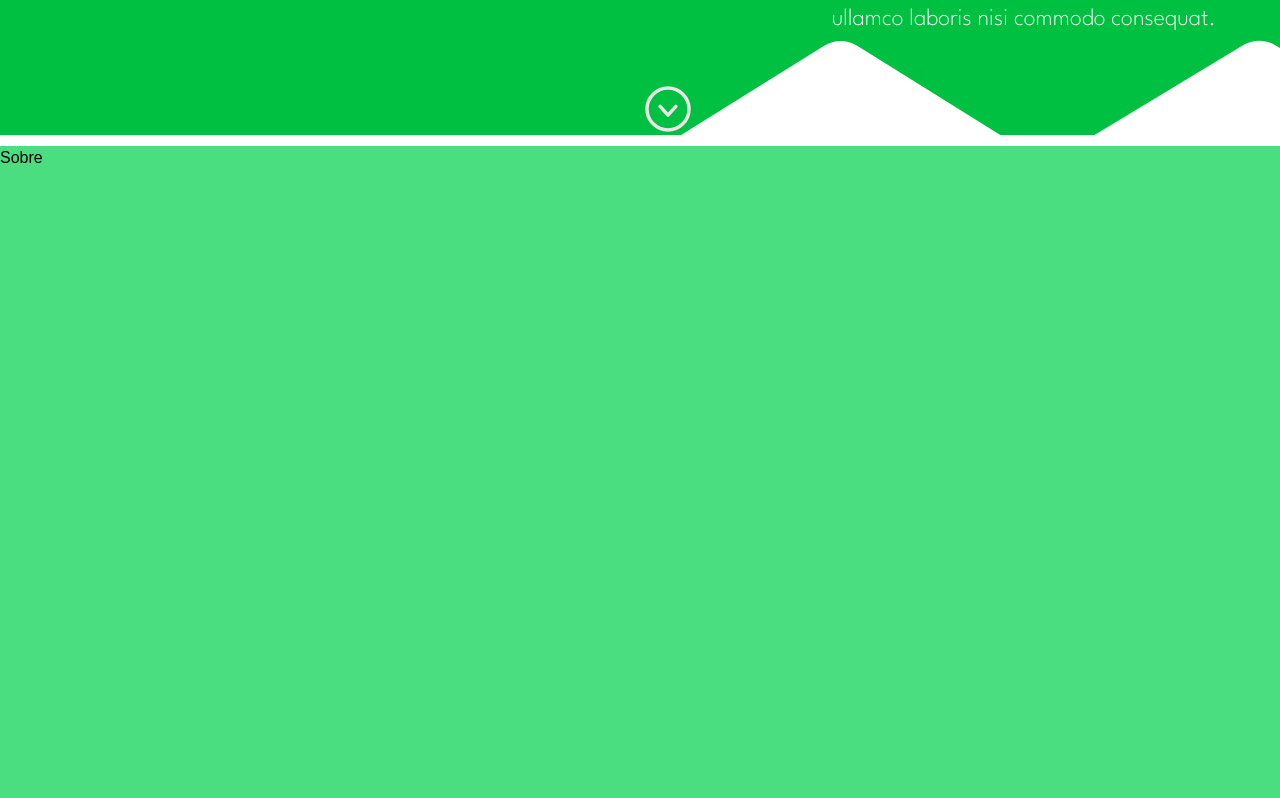
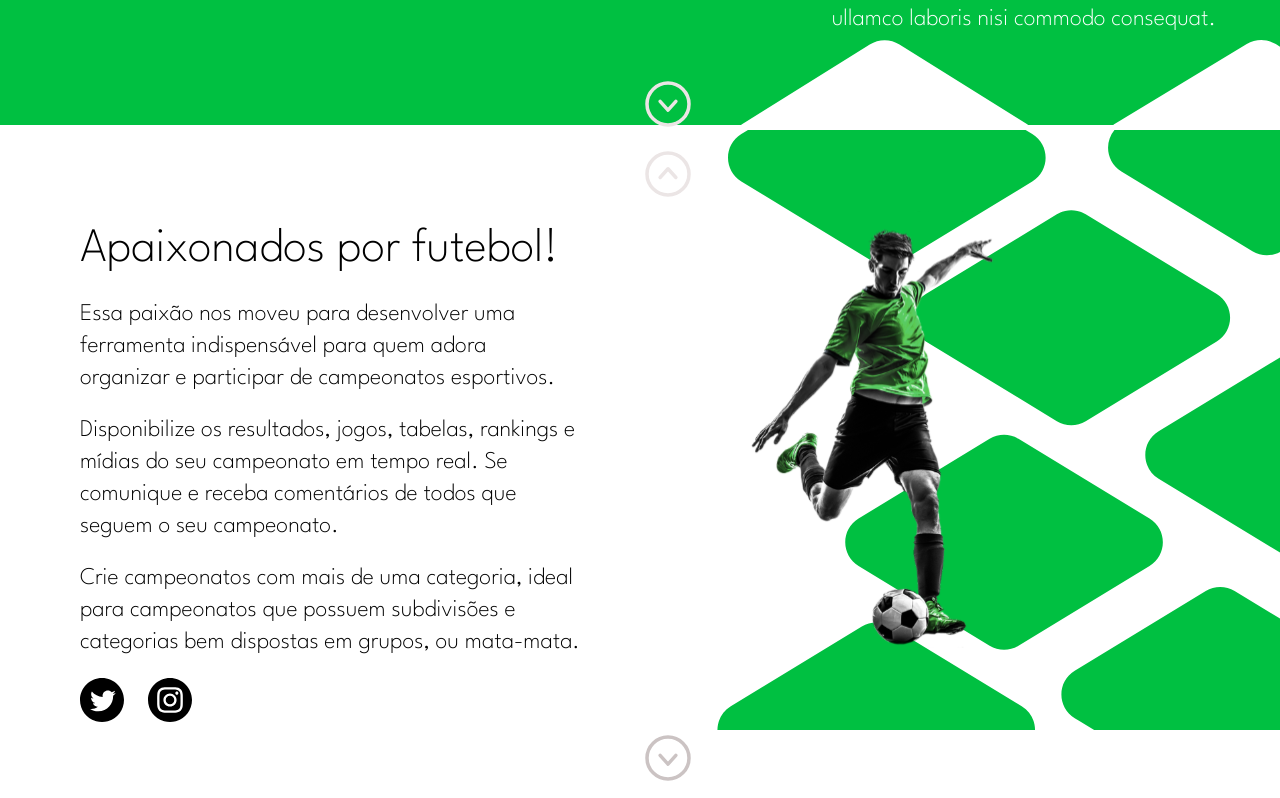
Before and after one commit to zairobastos/ApitoFinal-front, a React (Vite) app: page /home in a window 1280 px wide. Shown: the part 1821-2619 px from the top of the page. Built offline with nearby package versions, Linux system fonts and the light colour scheme.

Commit message:
Tela Sobre finalizada

```diff
--- /dev/null
+++ b/src/components/btnSocialMedias/BtnSocialMedias.tsx
@@ -0,0 +1,26 @@
+export function BtnSocialMedias(){
+    return(
+        <div className="flex flex-row gap-6">
+            <a className="cursor-pointer" href="#">
+				<svg
+			    	xmlns="http://www.w3.org/2000/svg"
+					width="44"
+					height="44"
+					viewBox="0 0 24 24"
+				>
+						<path d="M12 0c-6.627 0-12 5.373-12 12s5.373 12 12 12 12-5.373 12-12-5.373-12-12-12zm6.066 9.645c.183 4.04-2.83 8.544-8.164 8.544-1.622 0-3.131-.476-4.402-1.291 1.524.18 3.045-.244 4.252-1.189-1.256-.023-2.317-.854-2.684-1.995.451.086.895.061 1.298-.049-1.381-.278-2.335-1.522-2.304-2.853.388.215.83.344 1.301.359-1.279-.855-1.641-2.544-.889-3.835 1.416 1.738 3.533 2.881 5.92 3.001-.419-1.796.944-3.527 2.799-3.527.825 0 1.572.349 2.096.907.654-.128 1.27-.368 1.824-.697-.215.671-.67 1.233-1.263 1.589.581-.07 1.135-.224 1.649-.453-.384.578-.87 1.084-1.433 1.489z" />
+				</svg>
+			</a>
+			<a className="cursor-pointer" href="#">
+				<svg
+					xmlns="http://www.w3.org/2000/svg"
+					width="44"
+					height="44"
+					viewBox="0 0 24 24"
+				>
+					<path d="M14.829 6.302c-.738-.034-.96-.04-2.829-.04s-2.09.007-2.828.04c-1.899.087-2.783.986-2.87 2.87-.033.738-.041.959-.041 2.828s.008 2.09.041 2.829c.087 1.879.967 2.783 2.87 2.87.737.033.959.041 2.828.041 1.87 0 2.091-.007 2.829-.041 1.899-.086 2.782-.988 2.87-2.87.033-.738.04-.96.04-2.829s-.007-2.09-.04-2.828c-.088-1.883-.973-2.783-2.87-2.87zm-2.829 9.293c-1.985 0-3.595-1.609-3.595-3.595 0-1.985 1.61-3.594 3.595-3.594s3.595 1.609 3.595 3.594c0 1.985-1.61 3.595-3.595 3.595zm3.737-6.491c-.464 0-.84-.376-.84-.84 0-.464.376-.84.84-.84.464 0 .84.376.84.84 0 .463-.376.84-.84.84zm-1.404 2.896c0 1.289-1.045 2.333-2.333 2.333s-2.333-1.044-2.333-2.333c0-1.289 1.045-2.333 2.333-2.333s2.333 1.044 2.333 2.333zm-2.333-12c-6.627 0-12 5.373-12 12s5.373 12 12 12 12-5.373 12-12-5.373-12-12-12zm6.958 14.886c-.115 2.545-1.532 3.955-4.071 4.072-.747.034-.986.042-2.887.042s-2.139-.008-2.886-.042c-2.544-.117-3.955-1.529-4.072-4.072-.034-.746-.042-.985-.042-2.886 0-1.901.008-2.139.042-2.886.117-2.544 1.529-3.955 4.072-4.071.747-.035.985-.043 2.886-.043s2.14.008 2.887.043c2.545.117 3.957 1.532 4.071 4.071.034.747.042.985.042 2.886 0 1.901-.008 2.14-.042 2.886z" />
+				</svg>
+			</a>
+        </div>
+    )
+}
--- a/src/views/ApitoFinal.tsx
+++ b/src/views/ApitoFinal.tsx
@@ -72,7 +72,7 @@ export function ApitoFinal(){
                     </div>
                     <div className="absolute ml-52 lg:ml-96 mb-3 lg:mb-0 lg:mt-12">
                         <Link to="servicos" smooth={true} duration={1000}>
-                            <CaretCircleDown className=" ml-2 lg:ml-64 hover:cursor-pointer" size={56} color="#EBE5E5" />
+                            <CaretCircleDown className="ml-2 lg:ml-64 hover:cursor-pointer" size={56} color="#EBE5E5" />
                         </Link>
                     </div>
                 </div>
--- a/src/views/Home.tsx
+++ b/src/views/Home.tsx
@@ -1,4 +1,5 @@
 import { BarraMenuInicial } from "../components/barraMenuInicial/BarraMenuInicial";
+import { BtnSocialMedias } from "../components/btnSocialMedias/BtnSocialMedias"
 import jogadorImg from "../assets/images/jogador-1.svg";
 
 
@@ -43,28 +44,11 @@ export function Home(){
 								Cadastrar
 							</button>
 						</div>
+
+
 						<div className="flex flex-col items-end">
 							<div className="flex justify-end gap-6 mb-6 pt-40">
-								<a className="cursor-pointer" href="#">
-									<svg
-										xmlns="http://www.w3.org/2000/svg"
-										width="44"
-										height="44"
-										viewBox="0 0 24 24"
-									>
-										<path d="M12 0c-6.627 0-12 5.373-12 12s5.373 12 12 12 12-5.373 12-12-5.373-12-12-12zm6.066 9.645c.183 4.04-2.83 8.544-8.164 8.544-1.622 0-3.131-.476-4.402-1.291 1.524.18 3.045-.244 4.252-1.189-1.256-.023-2.317-.854-2.684-1.995.451.086.895.061 1.298-.049-1.381-.278-2.335-1.522-2.304-2.853.388.215.83.344 1.301.359-1.279-.855-1.641-2.544-.889-3.835 1.416 1.738 3.533 2.881 5.92 3.001-.419-1.796.944-3.527 2.799-3.527.825 0 1.572.349 2.096.907.654-.128 1.27-.368 1.824-.697-.215.671-.67 1.233-1.263 1.589.581-.07 1.135-.224 1.649-.453-.384.578-.87 1.084-1.433 1.489z" />
-									</svg>
-								</a>
-								<a className="cursor-pointer" href="#">
-									<svg
-										xmlns="http://www.w3.org/2000/svg"
-										width="44"
-										height="44"
-										viewBox="0 0 24 24"
-									>
-										<path d="M14.829 6.302c-.738-.034-.96-.04-2.829-.04s-2.09.007-2.828.04c-1.899.087-2.783.986-2.87 2.87-.033.738-.041.959-.041 2.828s.008 2.09.041 2.829c.087 1.879.967 2.783 2.87 2.87.737.033.959.041 2.828.041 1.87 0 2.091-.007 2.829-.041 1.899-.086 2.782-.988 2.87-2.87.033-.738.04-.96.04-2.829s-.007-2.09-.04-2.828c-.088-1.883-.973-2.783-2.87-2.87zm-2.829 9.293c-1.985 0-3.595-1.609-3.595-3.595 0-1.985 1.61-3.594 3.595-3.594s3.595 1.609 3.595 3.594c0 1.985-1.61 3.595-3.595 3.595zm3.737-6.491c-.464 0-.84-.376-.84-.84 0-.464.376-.84.84-.84.464 0 .84.376.84.84 0 .463-.376.84-.84.84zm-1.404 2.896c0 1.289-1.045 2.333-2.333 2.333s-2.333-1.044-2.333-2.333c0-1.289 1.045-2.333 2.333-2.333s2.333 1.044 2.333 2.333zm-2.333-12c-6.627 0-12 5.373-12 12s5.373 12 12 12 12-5.373 12-12-5.373-12-12-12zm6.958 14.886c-.115 2.545-1.532 3.955-4.071 4.072-.747.034-.986.042-2.887.042s-2.139-.008-2.886-.042c-2.544-.117-3.955-1.529-4.072-4.072-.034-.746-.042-.985-.042-2.886 0-1.901.008-2.139.042-2.886.117-2.544 1.529-3.955 4.072-4.071.747-.035.985-.043 2.886-.043s2.14.008 2.887.043c2.545.117 3.957 1.532 4.071 4.071.034.747.042.985.042 2.886 0 1.901-.008 2.14-.042 2.886z" />
-									</svg>
-								</a>
+								<BtnSocialMedias/>
 								<a href="#">
 									<img
 										src="./src/assets/images/football 1.svg"
--- a/src/views/NossaEquipe.tsx
+++ b/src/views/NossaEquipe.tsx
@@ -1,7 +1,9 @@
 export function NossaEquipe(){
     return(
-        <div className="snap-start w-full h-[47.953rem] bg-violet-600 text-zinc-50">
-            Nossa Equipe
-        </div>
+        <section id="nossaequipe">
+            <div className="w-full h-[47.953rem] bg-white">
+                Nossa Equipe
+            </div>
+        </section>
     )
 }
--- a/src/views/Servicos.tsx
+++ b/src/views/Servicos.tsx
@@ -48,7 +48,9 @@ export function Servicos(){
 
                 <div className="flex items-center">
                     <div className="pl-20 lg:pl-96  w-2/4 lg:w-full">
-                        <img className="pl-50 lg:pl-64" src={bg} alt="" />
+                        <div className="lg:pl-80">
+                            <img className="lg:w-[45.953rem]" src={bg} alt="" />
+                        </div>
                     </div>
                     <div className="absolute ml-12 lg:ml-96 mb-3 lg:mb-0 lg:mt-12">
                         <Link to="sobre" smooth={true} duration={1000}>
--- a/src/views/Sobre.tsx
+++ b/src/views/Sobre.tsx
@@ -1,8 +1,63 @@
+import { CaretCircleDown, CaretCircleUp } from "phosphor-react"
+import { Link } from "react-scroll"
+import { BtnSocialMedias } from "../components/btnSocialMedias/BtnSocialMedias"
+import imgBg from "../assets/images/imgAbout.svg"
+
+
 export function Sobre(){
     return(
-        <section id="sobre">
-            <div className="snap-start w-full h-[47.953rem] bg-green-400">
-                Sobre
+        <section id="sobre" className="w-full h-full lg:h-[40.6rem] bg-white relative">
+            <div className="flex flex-col">
+
+                <div className="w-full flex flex-col-reverse relative lg:flex-row gap-0">
+                    <div className=" relative lg:pl-96 bg-right-top mt-[-1rem]">
+                        <div className="pl-64">
+                            <img src={imgBg} alt="" />
+                        </div>
+                    </div>
+                    <div className=" absolute flex flex-col font-padrao text-xl w-auto lg:w-[36.355rem] pl-20">
+                        <div className="pt-20 text-xl md:text-4xl lg:text-5xl leading-5 font-medium">
+                            Apaixonados por futebol!
+                        </div>
+                        <div className="text-xl lg:text-2xl pt-6 space-y-5">
+                            <p>
+                                Essa paixão nos moveu para desenvolver uma ferramenta indispensável
+                                para quem adora organizar e participar de campeonatos esportivos.
+                            </p>
+                            <p>
+                                Disponibilize os resultados, jogos, tabelas, rankings e mídias do seu
+                                campeonato em tempo real. Se comunique e receba comentários de
+                                todos que seguem o seu campeonato.
+                            </p>
+                            <p>
+                                Crie campeonatos com mais de uma categoria, ideal para
+                                campeonatos que possuem subdivisões e categorias bem
+                                dispostas em grupos, ou mata-mata.
+                            </p>
+                        </div>
+                        <div className="pt-5 ">
+                            <BtnSocialMedias/>
+                        </div>
+                    </div>
+
+                </div>
+
+                <div className="absolute">
+                    <div className=" w-full lg:pl-96 lg:ml-64 ml-96 cursor-pointer">
+                        <Link  to="servicos" duration={1000} smooth={true}>
+                            <CaretCircleUp size={56} color="#ebe5e5" />
+                        </Link>
+                    </div>
+
+
+                    <div className=" w-full md:pl-96 lg:pl-96 lg:ml-64 cursor-pointer md:mt-96 lg:mt-96">
+                        <div className="lg:pt-36 md:pt-28">
+                            <Link to="nossaequipe" duration={1000} smooth={true}>
+                                <CaretCircleDown size={56} color="#cbc3c3" />
+                            </Link>
+                        </div>
+                    </div>
+                </div>
             </div>
         </section>
     )
```
